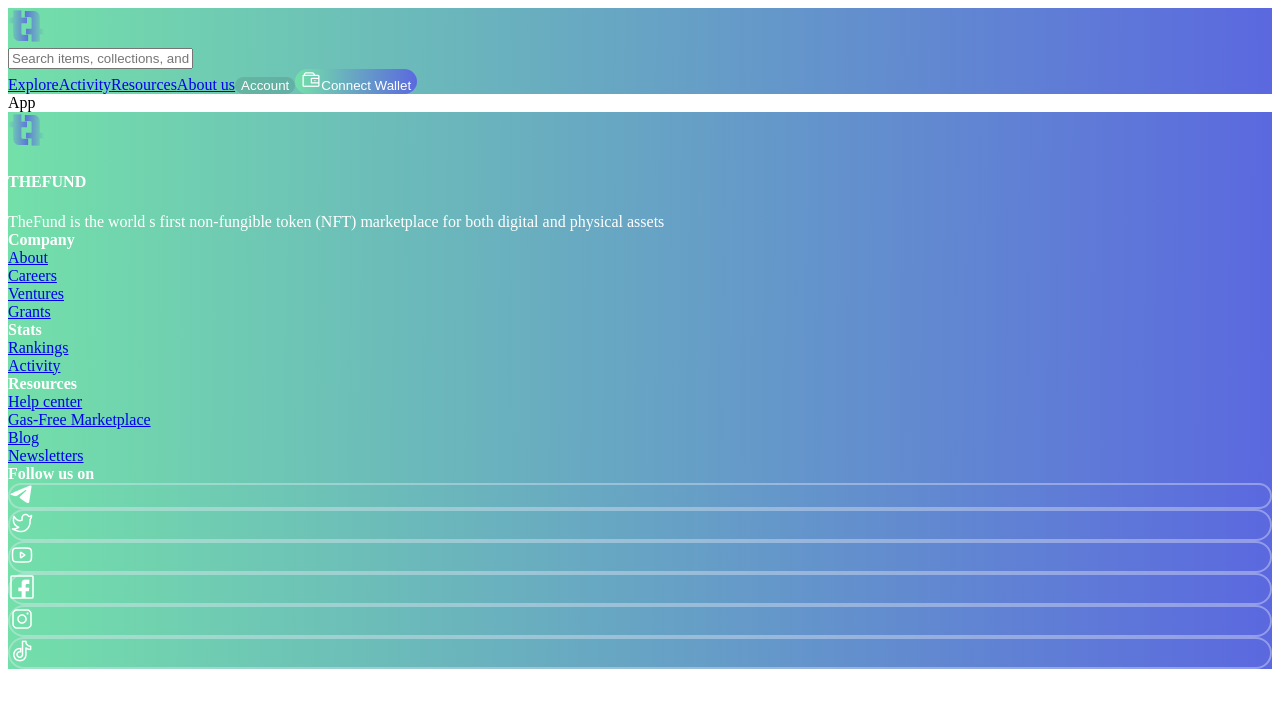
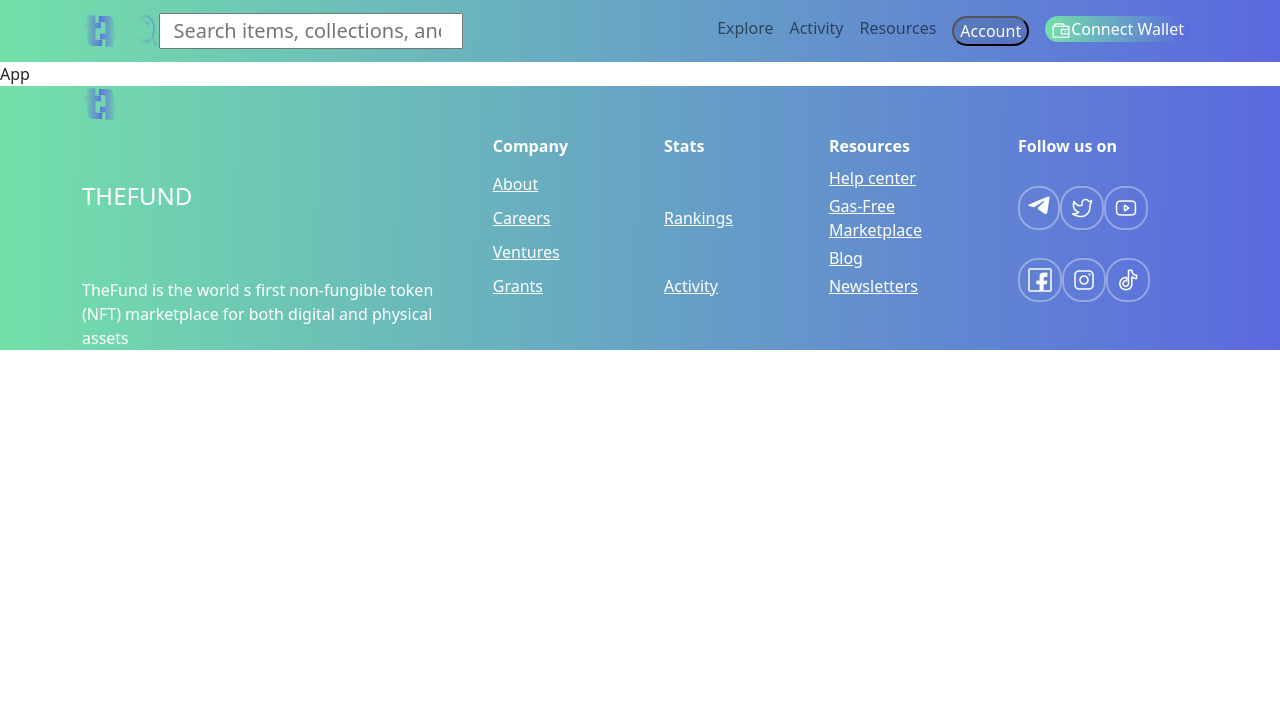
Before and after one commit to Pvalentin2908/NFT-Marketplace, a React (Create React App) app: page / in a window 1280 px wide. Shown: the top 708 px of the page. Built offline with nearby package versions, Linux system fonts and the light colour scheme.

Commit message:
feat: header and footer

```diff
--- a/package.json
+++ b/package.json
@@ -10,6 +10,7 @@
     "@types/node": "^12.0.0",
     "@types/react": "^16.9.53",
     "@types/react-dom": "^16.9.8",
+    "bootstrap": "^5.1.3",
     "classnames": "^2.3.1",
     "normalize.css": "^8.0.1",
     "react": "^17.0.1",
--- a/src/Components/Page/Footer.tsx
+++ b/src/Components/Page/Footer.tsx
@@ -11,76 +11,95 @@
 
 export default function Footer(): ReactElement {
   return (
-    <div
-      className={cs(s.cardFooter, 'd-flex flex-row justify-content-between')}
-    >
+    <div className={cs(s.cardFooter, ' ')}>
       <div className="container d-flex flex-row justify-content-between align-items text-white">
-        <div className="d-flex flex-column align-items-center align-items-lg-start">
-          <div className="mb-1">
+        <div className="d-flex flex-column justify-content-between align-items-start">
+          <div className=" ">
             <img src={Logo} alt="Logo" />
           </div>
-          <div className="text-center text-lg-start">
+          <div className="text-start">
             <h4>THEFUND</h4>
           </div>
-          <div className="text-center text-lg-start mb-3">
+          <div className="text-start">
             TheFund is the world s first non-fungible token (NFT) marketplace
             for both digital and physical assets
           </div>
         </div>
-        <div className="d-flex flex-column align-items-center align-items-lg-start  py-5 px-2 px-lg-5">
-          <div className="mb-3">
+        <div className="d-flex flex-column justify-content-between align-items-start  py-5 px-5">
+          <div className="mb-2">
             <b className={cs(s.textFooter)}>Company</b>
           </div>
-          <div className="mb-2">
-            <a href="#link"> About</a>
+          <div className="mb-1 text-white">
+            <a href="#link" className="text-white">
+              {' '}
+              About
+            </a>
           </div>
-          <div className="mb-2">
-            <a href="#link">Careers</a>
+          <div className="mb-1 text-white">
+            <a href="#link" className="text-white">
+              Careers
+            </a>
           </div>
-          <div className="mb-2">
-            <a href="#link">Ventures</a>
+          <div className="mb-1 text-white">
+            <a href="#link" className="text-white">
+              Ventures
+            </a>
           </div>
-          <div className="mb-2">
-            <a href="#link">Grants</a>
+          <div className="mb-1">
+            <a href="#link" className="text-white">
+              Grants
+            </a>
           </div>
         </div>
-        <div className="d-flex flex-column align-items-center align-items-lg-start  py-5 px-2 px-lg-5">
-          <div className="mb-3">
+        <div className="d-flex flex-column justify-content-between align-items-start  py-5 px-5">
+          <div className="mb-2">
             <b className={cs(s.textFooter)}>Stats</b>
           </div>
-          <div className="mb-2">
-            <a href="#link">Rankings</a>
+          <div className="mb-1 text-white">
+            <a href="#link" className="text-white">
+              Rankings
+            </a>
           </div>
-          <div className="mb-2">
-            <a href="#link">Activity</a>
+          <div className="mb-1 text-white">
+            <a href="#link" className="text-white">
+              Activity
+            </a>
           </div>
         </div>
-        <div className="d-flex flex-column align-items-center align-items-lg-start  py-5 px-2 px-lg-5">
-          <div className="mb-3">
+        <div className="d-flex flex-column justify-content-between align-items-start  py-5 px-5">
+          <div className="mb-2">
             <b className={cs(s.textFooter)}>Resources</b>
           </div>
-          <div className="mb-2">
-            <a href="#link">Help center</a>
+          <div className="mb-1 text-white">
+            <a href="#link" className="text-white">
+              Help center
+            </a>
           </div>
-          <div className="mb-2">
-            <a href="#link">Gas-Free Marketplace</a>
+          <div className="mb-1 text-white">
+            <a href="#link" className="text-white">
+              Gas-Free Marketplace
+            </a>
           </div>
-          <div className="mb-2">
-            <a href="#link">Blog</a>
+          <div className="mb-1 text-white">
+            <a href="#link" className="text-white">
+              Blog
+            </a>
           </div>
-          <div className="mb-2">
-            <a href="#link">Newsletters</a>
+          <div className="mb-1 text-white">
+            <a href="#link" className="text-white">
+              Newsletters
+            </a>
           </div>
         </div>
-        <div className="d-flex flex-column align-items-center align-items-lg-start  py-5 px-2 px-lg-5">
-          <div className="mb-3">
+        <div className="d-flex flex-column justify-content-between align-items-start  py-5 px-5">
+          <div className="mb-2">
             <b className={cs(s.textFooter)}>Follow us on</b>
           </div>
-          <div className="d-flex flex-row justify-content-between flex-wrap">
+          <div className="d-flex flex-row justify-content-between">
             <div
               className={cs(
                 s.cardServices,
-                'd-flex flex-column justify-content-between p-4 align-items-center align-items-lg-start',
+                'd-flex flex-row justify-content-between p-2 align-items-start',
               )}
             >
               <img src={Vector} alt="logo" />
@@ -88,7 +107,7 @@
             <div
               className={cs(
                 s.cardServices,
-                'd-flex flex-column justify-content-between p-4 align-items-center align-items-lg-start',
+                'd-flex flex-row justify-content-between p-2 align-items-start',
               )}
             >
               <img src={Twitter} alt="logo" />
@@ -96,17 +115,17 @@
             <div
               className={cs(
                 s.cardServices,
-                'd-flex flex-column justify-content-between p-4 align-items-center align-items-lg-start',
+                'd-flex flex-row justify-content-between p-2 align-items-start',
               )}
             >
               <img src={Youtube} alt="logo" />
             </div>
           </div>
-          <div className="d-flex flex-row justify-content-between mt-5 flex-wrap">
+          <div className="d-flex flex-row justify-content-between mt-2">
             <div
               className={cs(
                 s.cardServices,
-                'd-flex flex-column justify-content-between p-4 align-items-center align-items-lg-start',
+                'd-flex flex-row justify-content-between p-2 align-items-start',
               )}
             >
               <img src={Facebook} alt="logo" />
@@ -114,7 +133,7 @@
             <div
               className={cs(
                 s.cardServices,
-                'd-flex flex-column justify-content-between p-4 align-items-center align-items-lg-start',
+                'd-flex flex-row justify-content-between p-2 align-items-start',
               )}
             >
               <img src={Instagram} alt="logo" />
@@ -122,7 +141,7 @@
             <div
               className={cs(
                 s.cardServices,
-                'd-flex flex-column justify-content-between p-4 align-items-center align-items-lg-start',
+                'd-flex flex-row justify-content-between p-2 align-items-start',
               )}
             >
               <img src={TikTok} alt="logo" />
--- a/src/Components/Page/Header.tsx
+++ b/src/Components/Page/Header.tsx
@@ -1,5 +1,5 @@
 import React, { ReactElement } from 'react';
-import { Navbar, Container, Nav } from 'react-bootstrap';
+import { Navbar, Container, Nav, NavbarBrand } from 'react-bootstrap';
 import cs from 'classnames';
 import s from './style.module.scss';
 import Logo from './assets/logo.png';
@@ -8,33 +8,31 @@
 
 export default function Header(): ReactElement {
   return (
-    <div className={cs(s.fontHeader, 'd-flex justify-content-center flex-row')}>
+    <div className={cs(s.fontHeader, '')}>
       <Navbar expand="lg">
-        <Container className=" align-items-start d-flex justify-content-center flex-row">
-          <div>
+        <Container className="d-flex flex-row justify-content-between">
+          <div className="d-flex flex-row justify-content-between">
             <Navbar.Brand href="#home ">
-              <img src={Logo} alt="Logo" />
+              <div>
+                <img src={Logo} alt="Logo" />
+              </div>
             </Navbar.Brand>
-          </div>
-          <div>
-            <Navbar.Brand href="#search">
-              <div className="container">
-                <div className="row height d-flex justify-content-center align-items-center">
-                  <div className="col-md-6">
-                    <div className="form">
-                      {' '}
-                      <i className="fa-search" />
-                      <input
-                        type="text"
-                        className="form-control form-input"
-                        placeholder="Search items, collections, and accounts"
-                      />
-                      <span className="left-pan">
-                        <i className="fa-microphone" />
-                      </span>
-                    </div>
-                  </div>
-                </div>
+            <Navbar.Brand>
+              <div
+                className={cs(
+                  s.borderSearch,
+                  'd-flex flex-row justify-content-between',
+                )}
+              >
+                <img src={Search} alt="Search" />
+                <form action="/action_page.php">
+                  <input
+                    type="search"
+                    id="gsearch"
+                    name="gsearch"
+                    placeholder="  Search items, collections, and accounts"
+                  />
+                </form>
               </div>
             </Navbar.Brand>
           </div>
@@ -44,7 +42,6 @@
                 <Nav.Link href="#link">Explore</Nav.Link>
                 <Nav.Link href="#link">Activity</Nav.Link>
                 <Nav.Link href="#link">Resources</Nav.Link>
-                <Nav.Link href="#link">About us</Nav.Link>
                 <Nav.Link href="#link">
                   <button type="button" className={cs(s.textButton)}>
                     Account
--- a/src/Components/Page/style.module.scss
+++ b/src/Components/Page/style.module.scss
@@ -1,7 +1,7 @@
 .textButton {
   background: rgba(31, 29, 43, 0.12);
   color: white;
-  border: 10px;
+  border: 2px linear-gradient(90.71deg, #73e0a9 0%, #5b68df 100%);
   box-sizing: border-box;
   border-radius: 90px;
 }
@@ -24,7 +24,7 @@
   color: white;
   height: 100%;
   width: 100%;
-}
+ }
 
 .cardServices {
   color: white;
@@ -35,3 +35,8 @@
 .textFooter {
   color: linear-gradient(90.71deg, #73e0a9 0%, #5b68df 100%);
 }
+
+.borderSearch {
+  border: 2px;
+  border-radius: 90px;
+}
--- a/src/index.tsx
+++ b/src/index.tsx
@@ -2,6 +2,7 @@
 import ReactDOM from 'react-dom';
 import App from './App';
 import reportWebVitals from './reportWebVitals';
+import './styles/index.scss';
 
 ReactDOM.render(
   <React.StrictMode>
--- /dev/null
+++ b/src/styles/index.scss
@@ -0,0 +1,3 @@
+@import 'bootstrap/dist/css/bootstrap.min.css';
+@import 'GlobalStyles.scss';
+@import 'bootstrap/dist/css/bootstrap.min.css';
```
Also changed, not shown: src/styles/GlobalStyles.scss (added), 1 other file (tests, documents, lock files or other folders).
